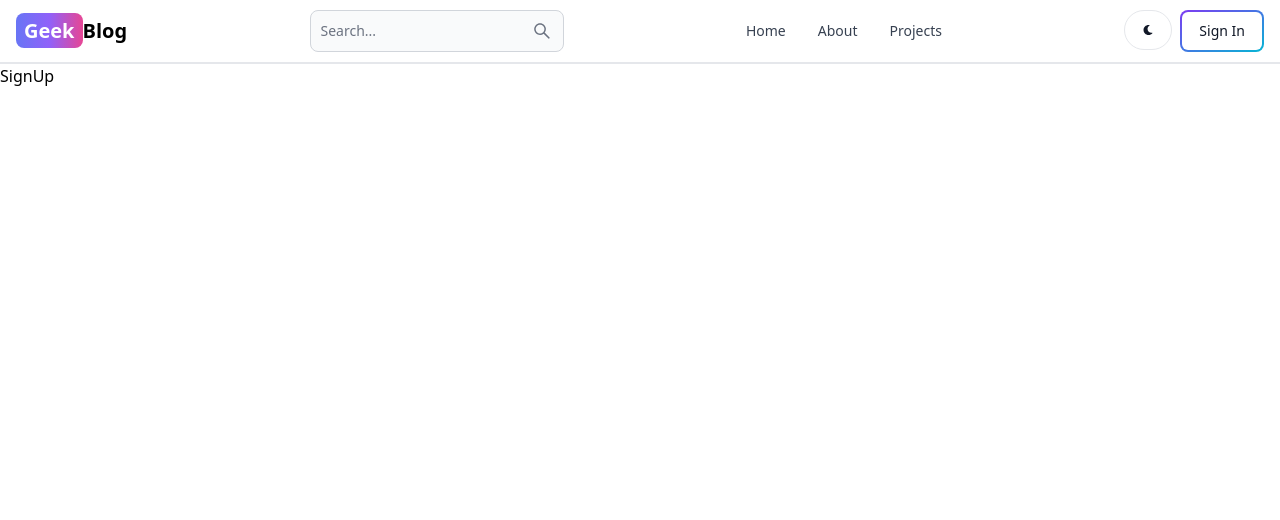
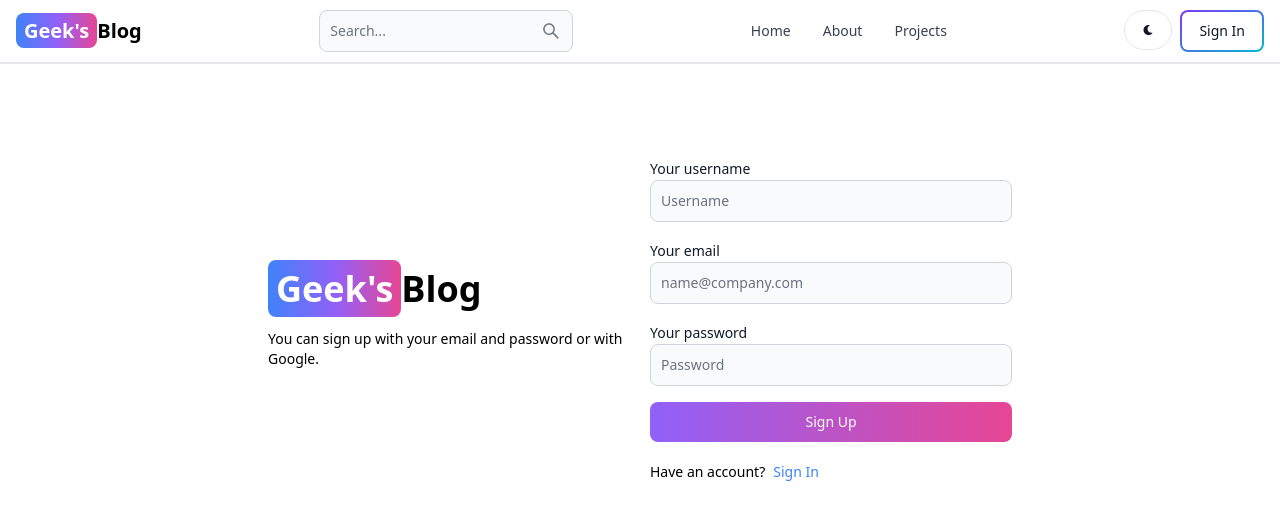
Before and after one commit to ZTaniaa/mern-blog, a React (Vite) app in the folder client/: page /sign-up in a window 1280 px wide. Shown: the top 520 px of the page. Built offline with nearby package versions, Linux system fonts and the light colour scheme.

Commit message:
create sign up page ui

```diff
--- a/client/src/components/Header.jsx
+++ b/client/src/components/Header.jsx
@@ -12,8 +12,8 @@
                 to="/"
                 className="self-center whitespace-nowrap text-sm sm:text-xl font-semibold dark:text-white"
             >
-                <span className="px-2 py-1 bg-gradient-to-r from-indigo-500 via-purple-500 to-pink-500 rounded-lg text-white">
-                    Geek
+                <span className="px-2 py-1 bg-gradient-to-r from-blue-500 via-purple-500 to-pink-500 rounded-lg text-white">
+                    Geek's
                 </span>
                 Blog
             </Link>
--- a/client/src/pages/SignUp.jsx
+++ b/client/src/pages/SignUp.jsx
@@ -1,7 +1,63 @@
-import React from 'react'
+import { Button, Label, TextInput } from 'flowbite-react';
+import React from 'react';
+import { Link } from 'react-router-dom';
 
 export default function SignUp() {
-  return (
-    <div>SignUp</div>
-  )
+    return (
+        <div className="min-h-screen mt-20">
+            <div className="flex p-3 max-w-3xl mx-auto flex-col md:flex-row md:items-center gap-5">
+                {/*left*/}
+                <div className="flex-1">
+                    <Link to="/" className="font-bold dark:text-white text-4xl">
+                        <span className="px-2 py-1 bg-gradient-to-r from-blue-500 via-purple-500 to-pink-500 rounded-lg text-white">
+                            Geek's
+                        </span>
+                        Blog
+                    </Link>
+                    <p className="text-sm mt-5">
+                        You can sign up with your email and password or with
+                        Google.
+                    </p>
+                </div>
+                {/*right*/}
+                <div className="flex-1">
+                    <form className="flex flex-col gap-4">
+                        <div>
+                            <Label value="Your username" />
+                            <TextInput
+                                type="text"
+                                placeholder="Username"
+                                id="username"
+                            />
+                        </div>
+                        <div>
+                            <Label value="Your email" />
+                            <TextInput
+                                type="text"
+                                placeholder="name@company.com"
+                                id="email"
+                            />
+                        </div>
+                        <div>
+                            <Label value="Your password" />
+                            <TextInput
+                                type="text"
+                                placeholder="Password"
+                                id="password"
+                            />
+                        </div>
+                        <Button gradientDuoTone="purpleToPink" type="submit">
+                            Sign Up
+                        </Button>
+                    </form>
+                    <div className="flex gap-2 text-sm mt-5">
+                        <span>Have an account?</span>
+                        <Link to="/sign-in" className="text-blue-500">
+                            Sign In
+                        </Link>
+                    </div>
+                </div>
+            </div>
+        </div>
+    );
 }
```
